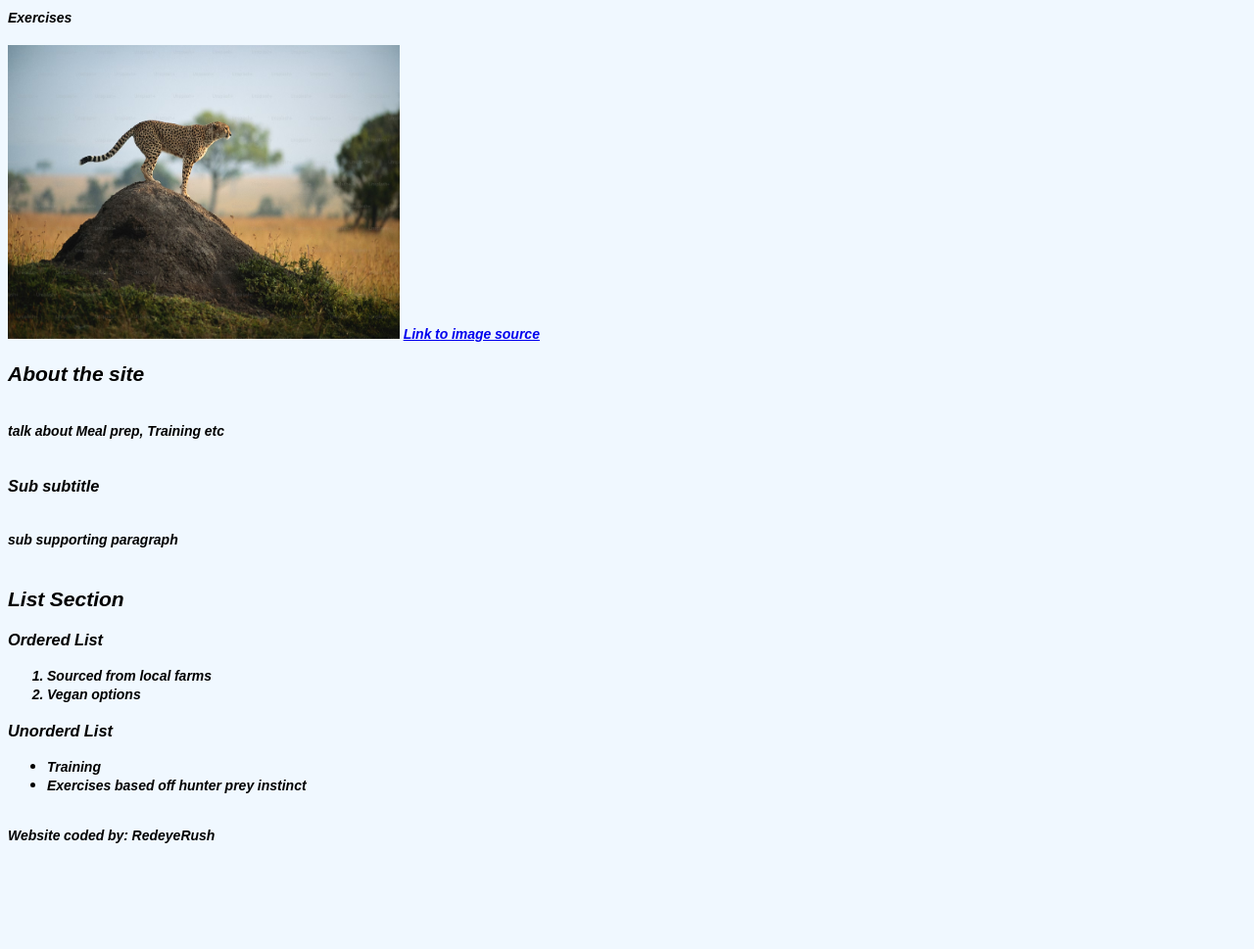
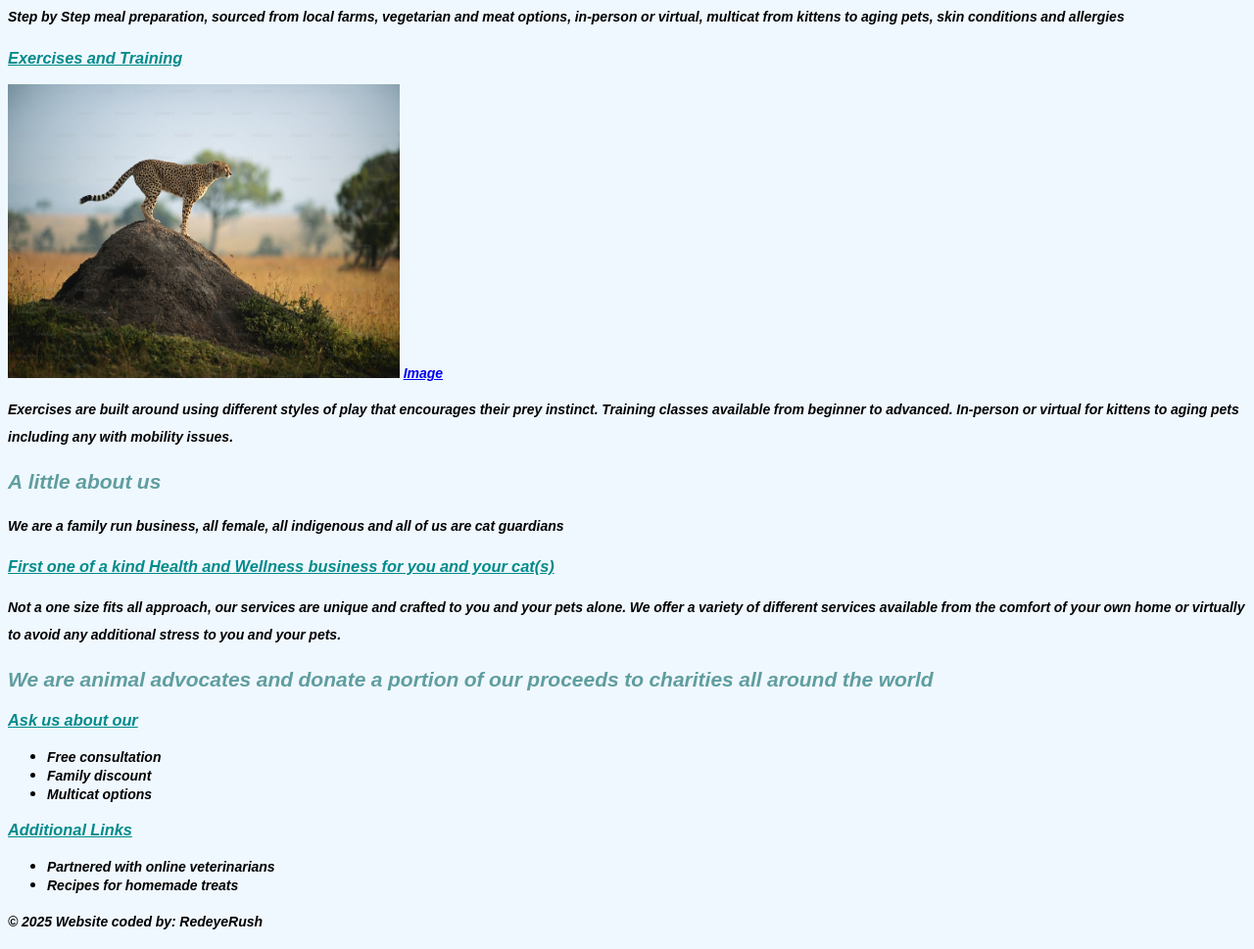
Before and after one commit to RedeyeRush/Capstone, a plain HTML site: page index.html in a window 1280 px wide. Shown: the part 501-1470 px from the top of the page at 98% size. Before the commit the page ends 1396 px from the top, so only its background shows below. Drawn offline with Linux system fonts and the light colour scheme.

Commit message:
additional layout

```diff
--- a/index.html
+++ b/index.html
@@ -12,7 +12,7 @@
     <body>
         <!-- CTRL + /: shortcut to create comment -->
          <header>
-           <a href="#footer">End of page</a>
+           <a href="#footer">Bottom of page</a>
            <h1>Help Me Help Meow</h1>
          </header>
          <main>
@@ -21,7 +21,8 @@
          <!-- below are the other heading elements: -->
          <h2>Menu and Exercises designed specifically for you and your cat</h2>
 
-         <h3><em>Menu<em></h3>
+         <h3><em>Meal Preparation and Nutrition<em></h3>
+
 
             <div>
                 <section>
@@ -31,42 +32,49 @@
                     <img src="https://plus.unsplash.com/premium_photo-1664392016062-00dbc12253fa?q=80&w=1945&auto=format&fit=crop&ixlib=rb-4.0.3&ixid=M3wxMjA3fDB8MHxwaG90by1wYWdlfHx8fGVufDB8fHx8fA%3D%3D" alt="a cat eating out a bowl next to another cat" width="200px" height="300px"
                     />
                     </a>
+                    <p>
+                        Step by Step meal preparation, sourced from local farms, vegetarian and meat options, in-person or virtual, multicat from kittens to aging pets, skin conditions and allergies
+                    </p>
                 </section>
             </div>
 
-         <h4>Exercises</h4>
+         <h3>Exercises and Training</h3>
             <section>
                 <!-- Adding second image using relative path -->
                 <img src="./images/cheetah standing on a rock.avif" alt="cat on rock" width="400px" height="300px"
                 />
-                <a href="https://unsplash.com/photos/a-cheetah-standing-on-top-of-a-mound-of-dirt-OOQYLPjnXlI">Link to image source</a>
+                <a href="https://unsplash.com/photos/a-cheetah-standing-on-top-of-a-mound-of-dirt-OOQYLPjnXlI">Image</a>
+                <p>
+                    Exercises are built around using different styles of play that encourages their prey instinct. Training classes available from beginner to advanced. In-person or virtual for kittens to aging pets including any with mobility issues.
+                </p>
             </section>
 
             <!-- Using a div to group related content: -->
             <div>
-                <h2>About the site</h2>
-                <p><strong>talk about Meal prep, Training etc<strong></p>
+                <h2>A little about us</h2>
+                <p><strong>We are a family run business, all female, all indigenous and all of us are cat guardians<strong></p>
                 <div>
-                <h3>Sub subtitle</h3>
-                <p>sub supporting paragraph</p>
+                <h3>First one of a kind Health and Wellness business for you and your cat(s)</h3>
+                <p>Not a one size fits all approach, our services are unique and crafted to you and your pets alone. We offer a variety of different services available from the comfort of your own home or virtually to avoid any additional stress to you and your pets.</p>
                 </div>
             </div>
             <section>
-                <h2>List Section</h2>
-                <h3>Ordered List</h3>
-                <ol>
-                    <li>Sourced from local farms</li>
-                    <li>Vegan options</li>
-                </ol>
-                <h3>Unorderd List</h3>
+                <h2>We are animal advocates and donate a portion of our proceeds to charities all around the world</h2>
+                <h3>Ask us about our</h3>
                 <ul>
-                    <li>Training</li>
-                    <li>Exercises based off hunter prey instinct</li>
+                    <li>Free consultation</li>
+                    <li>Family discount</li>
+                    <li>Multicat options</li>
+                </ul>
+                <h3>Additional Links</h3>
+                <ul>
+                    <li>Partnered with online veterinarians</li>
+                    <li>Recipes for homemade treats</li>
                 </ul>
             </section>
          </main>
          <footer id="footer">
-            <p>Website coded by: RedeyeRush</p>
+            <p>&copy; 2025 Website coded by: RedeyeRush</p>
          </footer>
     </body>
 </html>
--- a/style.css
+++ b/style.css
@@ -1,16 +1,34 @@
 /* Website Styles */
+
+header a {
+    font-size: smaller;
+    color: darkturquoise;
+}
+
+
 
 body{
     background-color: aliceblue;
-    color: darkslateblack;
+    color: black;
     font-family: "Noto Sans Tagalog", sans-serif;
     font-size: 14px;
     font-weight: 700;
-}
+    h4{
+        font-style: oblique;
+    }
+    }
 
 h1{
     text-align: center;
+    color:darkturquoise;
+}
+h2{
+    color:cadetblue;
+}
+h3{
+    text-decoration: underline;
+    color:darkcyan;
 }
 p {
-    line-height: 4;
+    line-height: 2;
 }
```
